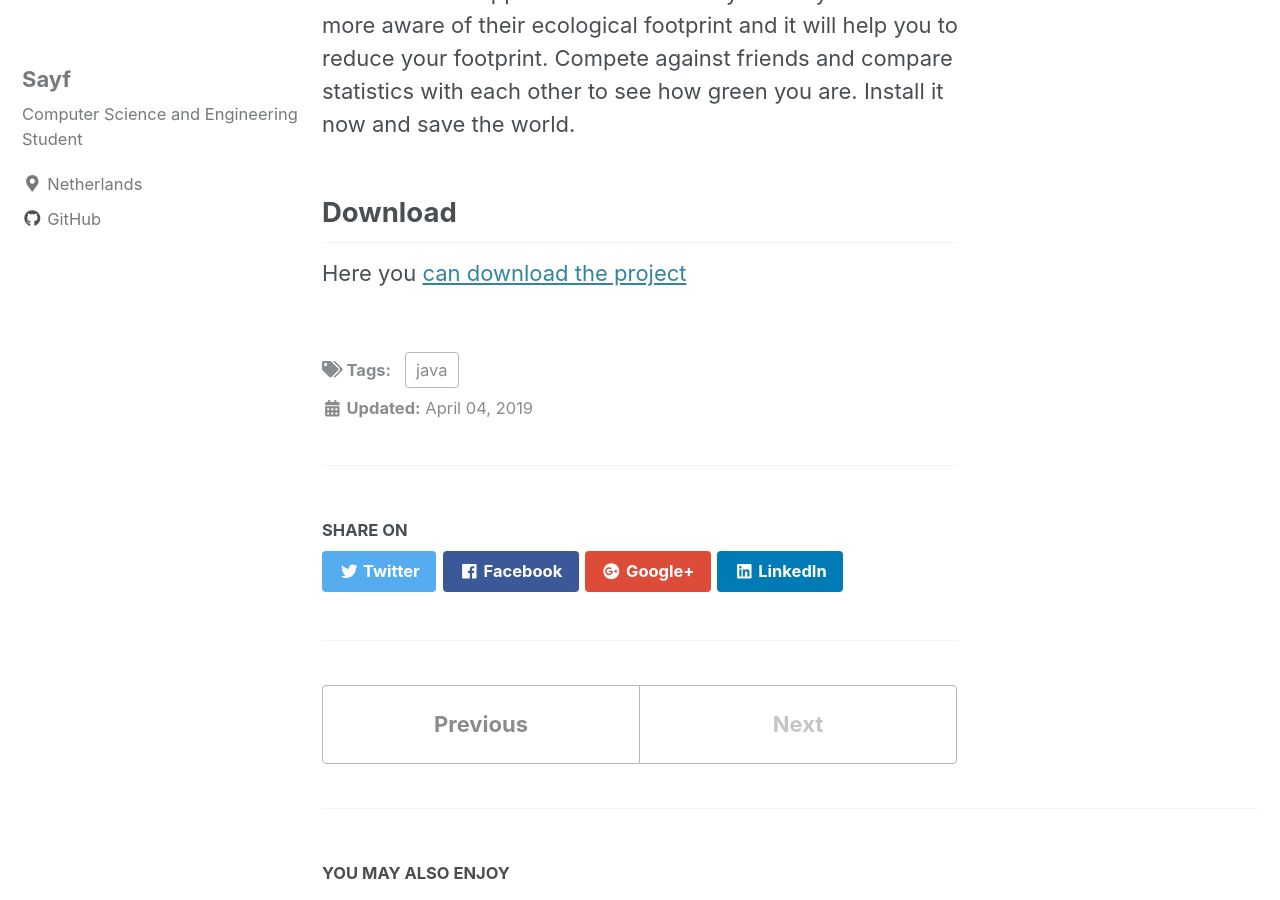
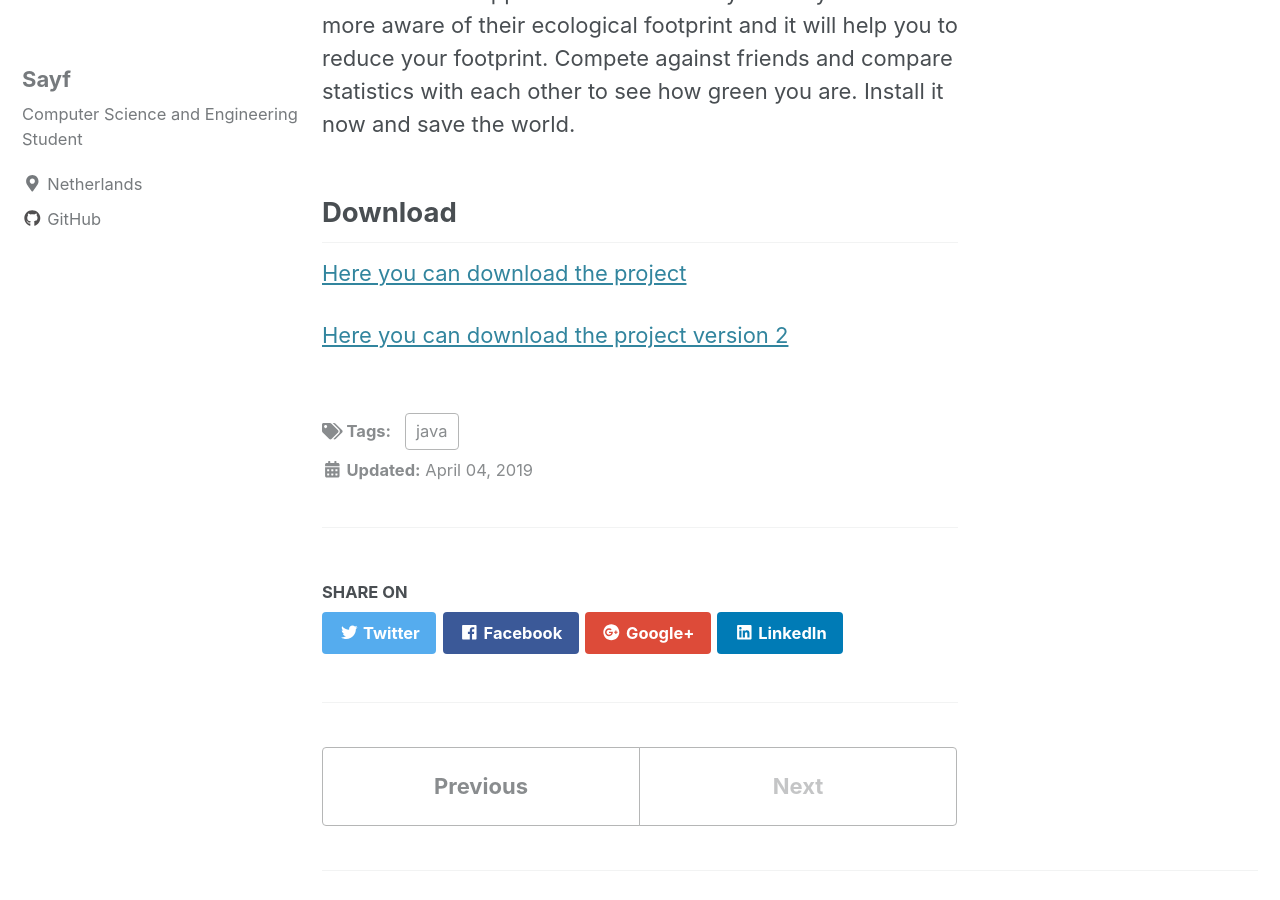
Before and after one commit to imnublet/imnublet.github.io, a Jekyll site: the page built from _posts/2019-03-04-Polar.md, in a window 1280 px wide and 900 px high, scrolled down 743 px. Built offline with Jekyll 4.4.1, drawn with Linux system fonts in a browser that asks for light colours; cached includes are drawn as plain includes; nearby versions of some CDN libraries.

Commit message:
added extra download link

```diff
--- a/_posts/2019-03-04-Polar.md
+++ b/_posts/2019-03-04-Polar.md
@@ -16,4 +16,6 @@ excerpt: "Java"
 Polar is a Java application to make the you and your friends more aware of their ecological footprint and it will help you to reduce your footprint. Compete against friends and compare statistics with each other to see how green you are. Install it now and save the world.
 
 ## Download
-Here you [can download the project]({{https://imnublet.github.io}}/download/client-0.1.0.jar)
+[Here you can download the project]({{https://imnublet.github.io}}/download/clientmac.jar)
+
+[Here you can download the project version 2]({{https://imnublet.github.io}}/download/clientv2.jar)
```
Also changed, not shown: 3 other files.
